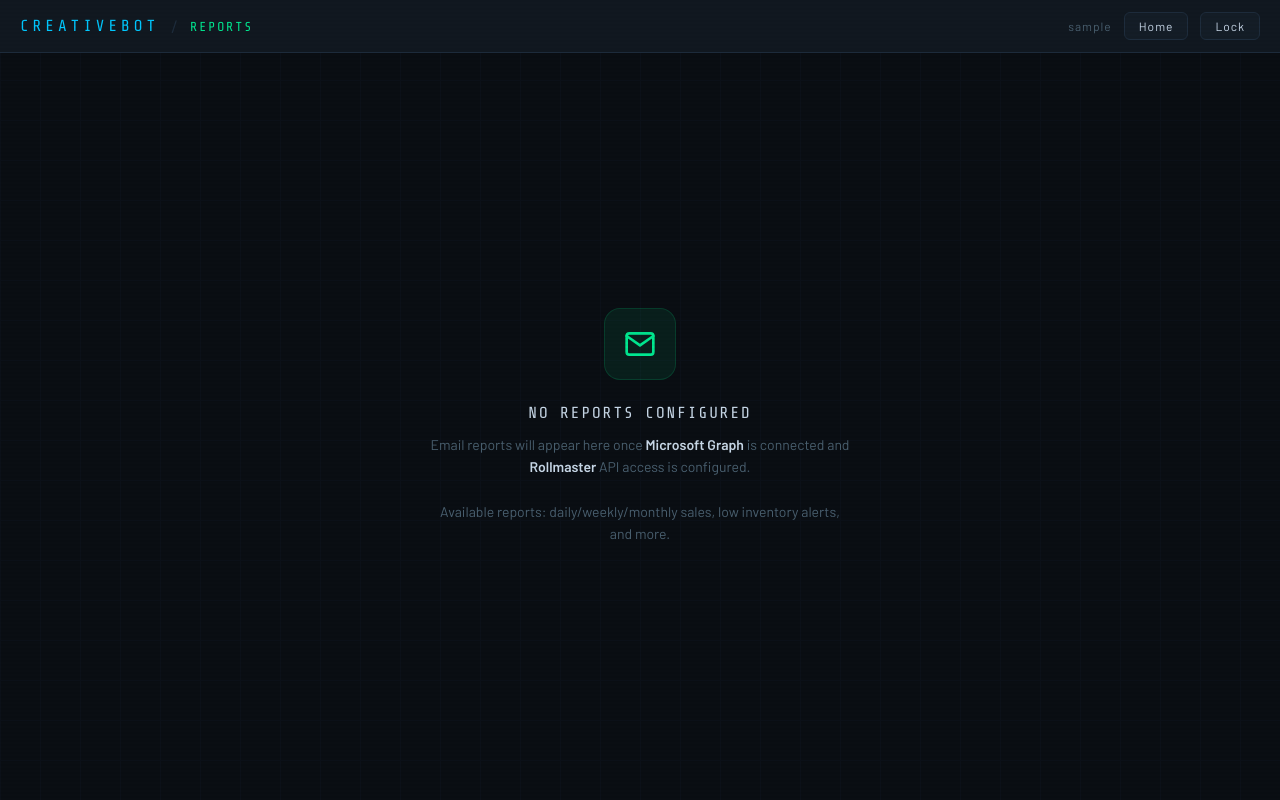
After one commit to CodyBouquet/CreativeBot, a Flask app: page /reports in a window 1280 px wide. The commit adds this page. Run offline with Flask 3, Linux system fonts and the light colour scheme; the visitor is signed in with stand-in values (Sample User, id 1); parts of the project's set-up code (start-up, migrations or seed data) failed here and were passed over.

Commit message:
rm reports started

```diff
--- a/app.py
+++ b/app.py
@@ -16,6 +16,8 @@ import threading
 import queue
 
 load_dotenv()
+
+from email_reports import bp as reports_bp, init_reports_db
 
 app = Flask(__name__)
 _secret = os.environ.get("FLASK_SECRET_KEY", "")
@@ -92,9 +94,10 @@ INSTALL_PHASE_OPTIONS = {
 }
 
 ALLOWED_DASHBOARD_IP = "127.0.0.1"
-DASHBOARD_ENDPOINTS  = {"dashboard", "logs", "users", "pin_page", "verify_pin", "change_pin", "logout",
+DASHBOARD_ENDPOINTS  = {"landing", "sync_dashboard", "logs", "users", "pin_page", "verify_pin", "change_pin", "logout",
                         "api_stats", "api_stream", "api_clear_db", "api_logs", "settings_page",
-                        "api_settings", "api_sync_all", "api_users", "api_user_delete", "api_access_log"}
+                        "api_settings", "api_sync_all", "api_users", "api_user_delete", "api_access_log",
+                        "reports.reports_home"}
 
 # SSE client queues
 _sse_clients      = set()
@@ -403,7 +406,7 @@ def admin_required(f):
         if not session.get("authenticated"):
             return redirect(url_for("pin_page"))
         if session.get("role") != "admin":
-            return redirect(url_for("dashboard"))
+            return redirect(url_for("landing"))
         return f(*args, **kwargs)
     return decorated
 
@@ -458,7 +461,12 @@ def logout():
 # ---------------------------------------------------------------------------
 @app.route("/")
 @login_required
-def dashboard():
+def landing():
+    return render_template("landing.html", username=session.get("username", ""))
+
+@app.route("/sync")
+@login_required
+def sync_dashboard():
     with get_db() as conn:
         recent_events = conn.execute(
             """SELECT * FROM events WHERE archived = 0
@@ -801,6 +809,8 @@ def health():
 # STARTUP
 # ---------------------------------------------------------------------------
 init_db()
+app.register_blueprint(reports_bp)
+init_reports_db()
 
 if __name__ == "__main__":
     app.run(host="0.0.0.0", port=5001)
--- /dev/null
+++ b/email_reports.py
@@ -0,0 +1,86 @@
+"""
+Email Reports blueprint — scheduled reports from Rollmaster via Microsoft Graph.
+
+Phase 1: scaffold only. No external dependencies.
+"""
+
+from flask import Blueprint, render_template, session, redirect, url_for
+from functools import wraps
+import sqlite3
+import logging
+import os
+from pathlib import Path
+
+logger = logging.getLogger(__name__)
+
+bp = Blueprint("reports", __name__)
+
+REPORTS_DB_PATH = os.environ.get("REPORTS_DB_PATH", "/home/admin/CreativeBot/data/reports.db")
+
+
+# ---------------------------------------------------------------------------
+# AUTH (mirrors app.py decorators — blueprint can't import from app)
+# ---------------------------------------------------------------------------
+def login_required(f):
+    @wraps(f)
+    def decorated(*args, **kwargs):
+        if not session.get("authenticated"):
+            return redirect(url_for("pin_page"))
+        return f(*args, **kwargs)
+    return decorated
+
+
+# ---------------------------------------------------------------------------
+# DATABASE — separate from sync.db
+# ---------------------------------------------------------------------------
+def get_reports_db():
+    Path(REPORTS_DB_PATH).parent.mkdir(parents=True, exist_ok=True)
+    conn = sqlite3.connect(REPORTS_DB_PATH)
+    conn.row_factory = sqlite3.Row
+    return conn
+
+
+def init_reports_db():
+    with get_reports_db() as conn:
+        conn.executescript("""
+            CREATE TABLE IF NOT EXISTS report_subscriptions (
+                id             INTEGER PRIMARY KEY AUTOINCREMENT,
+                report_type    TEXT    NOT NULL,
+                frequency      TEXT    NOT NULL DEFAULT 'daily',
+                send_time      TEXT    NOT NULL DEFAULT '08:00',
+                entra_group_id TEXT,
+                entra_group_name TEXT,
+                enabled        INTEGER NOT NULL DEFAULT 1,
+                created_at     TEXT    NOT NULL,
+                updated_at     TEXT    NOT NULL
+            );
+
+            CREATE TABLE IF NOT EXISTS send_history (
+                id                INTEGER PRIMARY KEY AUTOINCREMENT,
+                subscription_id   INTEGER NOT NULL REFERENCES report_subscriptions(id),
+                sent_at           TEXT    NOT NULL,
+                recipients_count  INTEGER NOT NULL DEFAULT 0,
+                status            TEXT    NOT NULL DEFAULT 'ok',
+                error_message     TEXT
+            );
+
+            CREATE TABLE IF NOT EXISTS report_settings (
+                key   TEXT PRIMARY KEY,
+                value TEXT NOT NULL
+            );
+
+            CREATE INDEX IF NOT EXISTS idx_history_sub
+                ON send_history(subscription_id);
+            CREATE INDEX IF NOT EXISTS idx_history_sent
+                ON send_history(sent_at);
+        """)
+    logger.info(f"Reports database initialised at {REPORTS_DB_PATH}")
+
+
+# ---------------------------------------------------------------------------
+# ROUTES
+# ---------------------------------------------------------------------------
+@bp.route("/reports")
+@login_required
+def reports_home():
+    return render_template("reports.html", username=session.get("username", ""))
--- a/templates/dashboard.html
+++ b/templates/dashboard.html
@@ -446,8 +446,8 @@
 <header>
   <div class="header-left">
     <div>
-      <div class="brand">CREATIVEBOT</div>
-      <div class="brand-sub">Operations Hub</div>
+      <a href="/" class="brand" style="text-decoration:none">CREATIVEBOT</a>
+      <div class="brand-sub">Sync Dashboard</div>
     </div>
   </div>
   <div class="header-right">
--- a/templates/logs.html
+++ b/templates/logs.html
@@ -190,7 +190,7 @@
     </div>
   </div>
   <div class="header-right">
-    <button class="btn accent" onclick="window.location.href='/'">Dashboard</button>
+    <button class="btn accent" onclick="window.location.href='/sync'">Dashboard</button>
   </div>
 </header>
 
--- /dev/null
+++ b/templates/reports.html
@@ -0,0 +1,218 @@
+<!DOCTYPE html>
+<html lang="en">
+<head>
+<meta charset="UTF-8">
+<meta name="viewport" content="width=device-width, initial-scale=1.0, user-scalable=no">
+<title>CreativeBot — Email Reports</title>
+<style>
+  @import url('https://fonts.googleapis.com/css2?family=Share+Tech+Mono&family=Barlow:wght@300;400;600;700&display=swap');
+
+  *, *::before, *::after { box-sizing: border-box; margin: 0; padding: 0; }
+
+  :root {
+    --bg:      #0a0e13;
+    --surface: #111820;
+    --card:    #141d27;
+    --border:  #1e2d3d;
+    --accent:  #00c8ff;
+    --accent2: #0077aa;
+    --text:    #c8d8e8;
+    --muted:   #4a6070;
+    --danger:  #ff4060;
+    --success: #00e890;
+    --warn:    #ffaa00;
+  }
+
+  html, body {
+    height: 100%;
+    overflow: hidden;
+  }
+
+  body {
+    background: var(--bg);
+    color: var(--text);
+    font-family: 'Barlow', sans-serif;
+    display: flex;
+    flex-direction: column;
+    user-select: none;
+  }
+
+  body::before {
+    content: '';
+    position: fixed;
+    inset: 0;
+    background-image:
+      linear-gradient(var(--border) 1px, transparent 1px),
+      linear-gradient(90deg, var(--border) 1px, transparent 1px);
+    background-size: 40px 40px;
+    opacity: 0.15;
+    pointer-events: none;
+  }
+
+  header {
+    display: flex;
+    align-items: center;
+    justify-content: space-between;
+    padding: 12px 20px;
+    border-bottom: 1px solid var(--border);
+    background: var(--surface);
+    position: relative;
+    z-index: 10;
+    flex-shrink: 0;
+  }
+
+  .header-left {
+    display: flex;
+    align-items: center;
+    gap: 12px;
+  }
+
+  .brand {
+    font-family: 'Share Tech Mono', monospace;
+    font-size: 16px;
+    letter-spacing: 4px;
+    color: var(--accent);
+    text-decoration: none;
+  }
+
+  .brand-sep {
+    color: var(--border);
+    font-size: 18px;
+  }
+
+  .brand-sub {
+    font-family: 'Share Tech Mono', monospace;
+    font-size: 13px;
+    letter-spacing: 2px;
+    color: var(--success);
+  }
+
+  .header-right {
+    display: flex;
+    align-items: center;
+    gap: 12px;
+  }
+
+  .user-badge {
+    font-size: 12px;
+    color: var(--muted);
+    letter-spacing: 1px;
+  }
+
+  .btn-sm {
+    background: var(--card);
+    border: 1px solid var(--border);
+    color: var(--text);
+    padding: 6px 14px;
+    border-radius: 6px;
+    cursor: pointer;
+    font-family: 'Barlow', sans-serif;
+    font-size: 12px;
+    letter-spacing: 1px;
+    text-decoration: none;
+    transition: border-color 0.2s;
+  }
+
+  .btn-sm:hover {
+    border-color: var(--accent);
+  }
+
+  /* MAIN CONTENT */
+  main {
+    flex: 1;
+    display: flex;
+    align-items: center;
+    justify-content: center;
+    position: relative;
+    z-index: 1;
+    padding: 20px;
+  }
+
+  .empty-state {
+    text-align: center;
+    max-width: 420px;
+  }
+
+  .empty-icon {
+    width: 72px;
+    height: 72px;
+    border-radius: 16px;
+    background: rgba(0, 232, 144, 0.08);
+    border: 1px solid rgba(0, 232, 144, 0.15);
+    color: var(--success);
+    display: flex;
+    align-items: center;
+    justify-content: center;
+    margin: 0 auto 24px;
+  }
+
+  .empty-title {
+    font-family: 'Share Tech Mono', monospace;
+    font-size: 16px;
+    letter-spacing: 2px;
+    color: var(--text);
+    margin-bottom: 12px;
+  }
+
+  .empty-desc {
+    font-size: 14px;
+    color: var(--muted);
+    line-height: 1.6;
+  }
+
+  .empty-desc strong {
+    color: var(--text);
+    font-weight: 600;
+  }
+
+  /* SCANLINE OVERLAY */
+  body::after {
+    content: '';
+    position: fixed;
+    inset: 0;
+    background: repeating-linear-gradient(
+      0deg,
+      transparent,
+      transparent 2px,
+      rgba(0, 0, 0, 0.03) 2px,
+      rgba(0, 0, 0, 0.03) 4px
+    );
+    pointer-events: none;
+    z-index: 999;
+  }
+</style>
+</head>
+<body>
+
+<header>
+  <div class="header-left">
+    <a href="/" class="brand">CREATIVEBOT</a>
+    <span class="brand-sep">/</span>
+    <span class="brand-sub">REPORTS</span>
+  </div>
+  <div class="header-right">
+    <span class="user-badge">{{ username }}</span>
+    <a href="/" class="btn-sm">Home</a>
+    <a href="/logout" class="btn-sm">Lock</a>
+  </div>
+</header>
+
+<main>
+  <div class="empty-state">
+    <div class="empty-icon">
+      <svg width="32" height="32" viewBox="0 0 24 24" fill="none" stroke="currentColor" stroke-width="2" stroke-linecap="round" stroke-linejoin="round">
+        <path d="M4 4h16c1.1 0 2 .9 2 2v12c0 1.1-.9 2-2 2H4c-1.1 0-2-.9-2-2V6c0-1.1.9-2 2-2z"/>
+        <polyline points="22,6 12,13 2,6"/>
+      </svg>
+    </div>
+    <div class="empty-title">NO REPORTS CONFIGURED</div>
+    <div class="empty-desc">
+      Email reports will appear here once <strong>Microsoft Graph</strong> is connected
+      and <strong>Rollmaster</strong> API access is configured.<br><br>
+      Available reports: daily/weekly/monthly sales, low inventory alerts, and more.
+    </div>
+  </div>
+</main>
+
+</body>
+</html>
--- a/templates/settings.html
+++ b/templates/settings.html
@@ -169,7 +169,7 @@
     </div>
   </div>
   <div class="header-right">
-    <button class="btn accent" onclick="window.location.href='/'">Dashboard</button>
+    <button class="btn accent" onclick="window.location.href='/sync'">Dashboard</button>
   </div>
 </header>
 
--- a/templates/users.html
+++ b/templates/users.html
@@ -332,7 +332,7 @@
     </div>
   </div>
   <div class="header-right">
-    <button class="btn accent" onclick="window.location.href='/'">Dashboard</button>
+    <button class="btn accent" onclick="window.location.href='/sync'">Dashboard</button>
   </div>
 </header>
 
```
Also changed, not shown: EMAIL_REPORTS_PLAN.txt (added, +160 -0 lines), templates/landing.html (added, +242 -0 lines).
